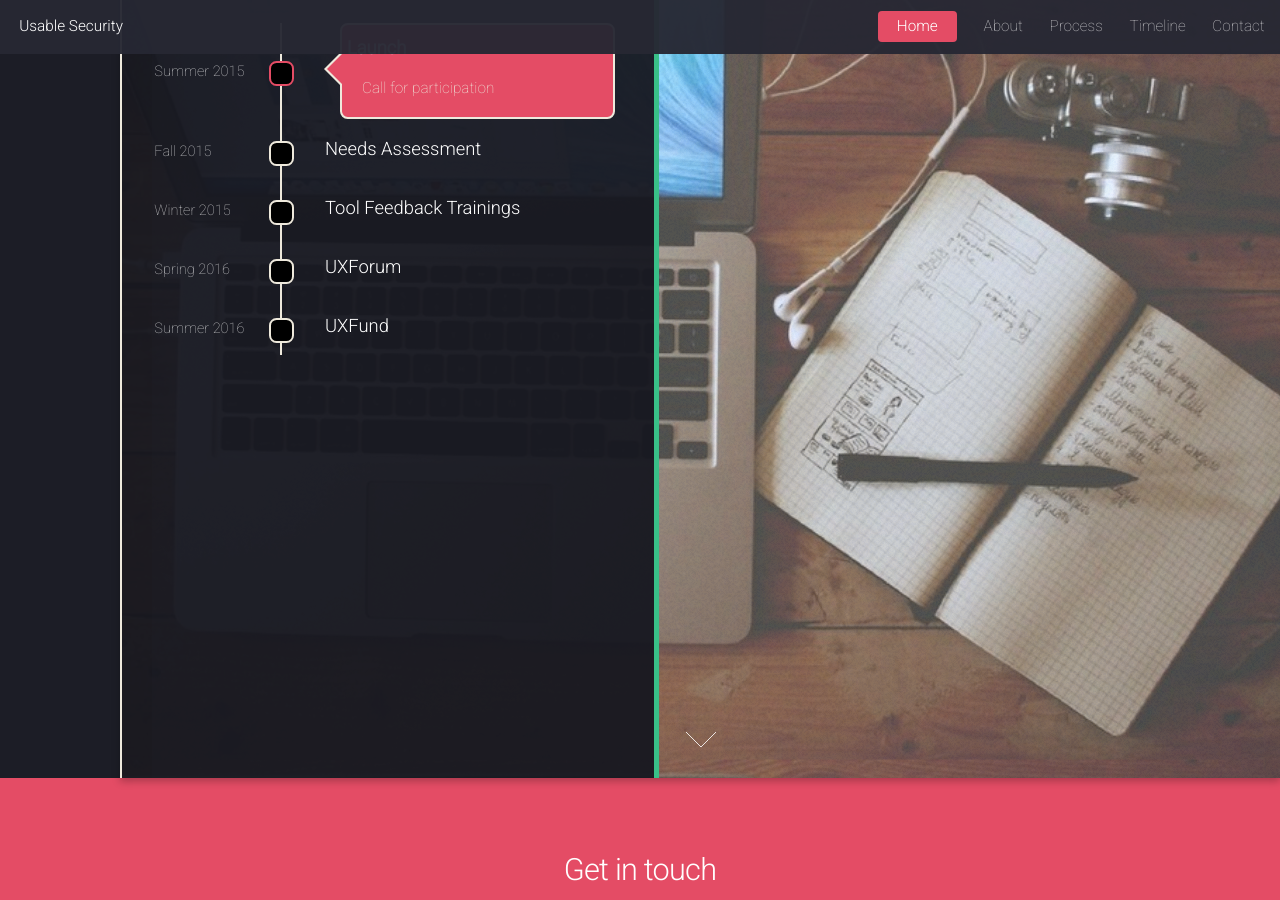
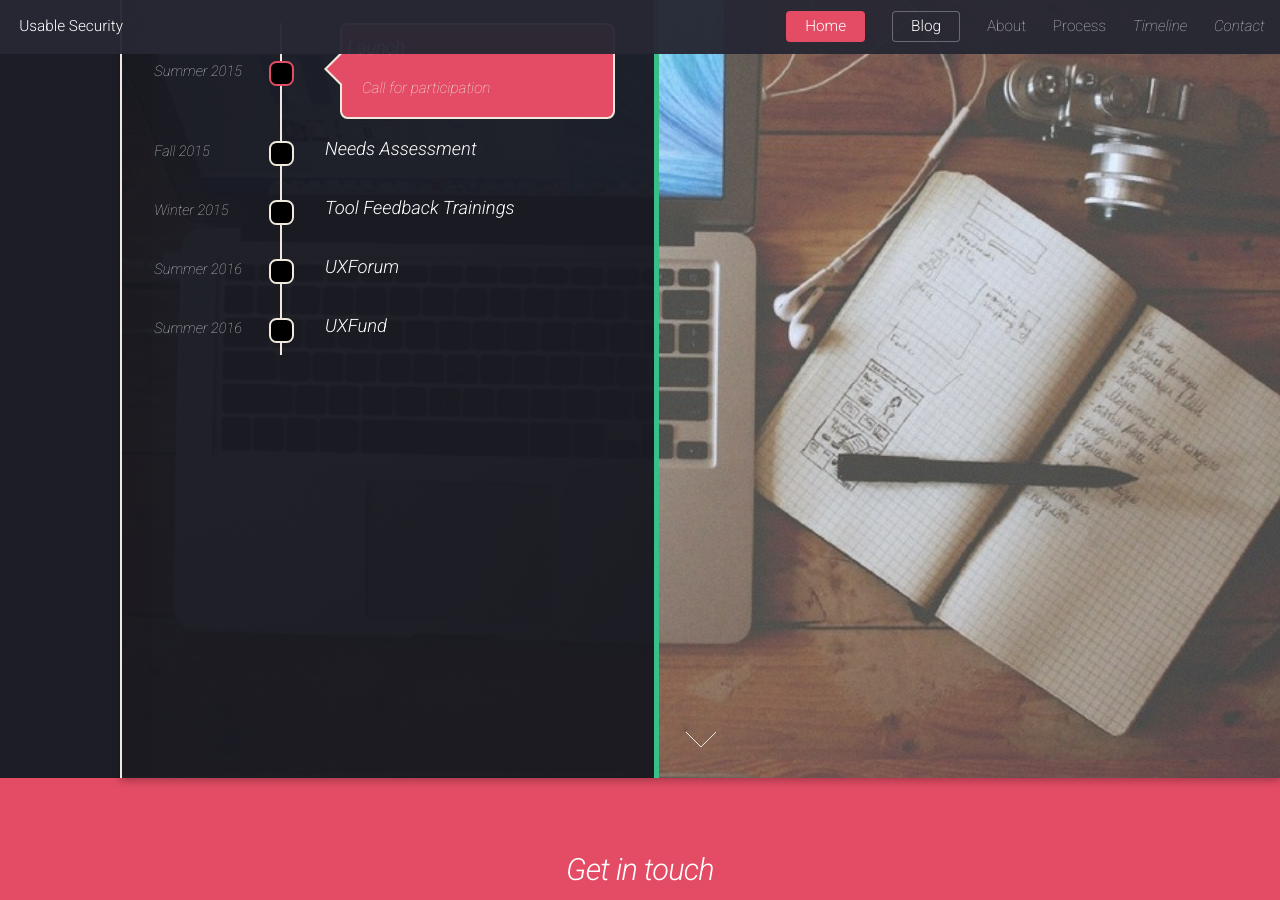
Before and after one commit to OpenInternet/USABLE-website, a Jekyll site: the page index.html, which Jekyll copies as it is, in a window 1280 px wide and 900 px high, scrolled down 2689 px. Built offline with Jekyll 4.4.1, drawn with Linux system fonts in a browser that asks for light colours; comment, search, counter and statistics services are not loaded.

Commit message:
add blog links to includes and main html files

```diff
--- a/_includes/header.html
+++ b/_includes/header.html
@@ -7,6 +7,7 @@
             <li><a class="button" href="/index.html">Home</a>
             <ul>
               <li><a href="/index.html#about">About</a></li>
+              <li><a class="button" href="/blog.html">Blog</a></li>
               <li><a href="/index.html#process">Process</a></li>
               <li><a href="/index.html#timeline">Timeline</a></li>
             </ul></li>
--- a/index.html
+++ b/index.html
@@ -42,14 +42,14 @@
 				<nav id="nav">
 					<ul>
 						<li><a class="button special" href="index.html">Home</a></li>
+						<li><a class="button" href="/blog.html">Blog</a></li>
 						<li><a href="index.html#about">About</a></li>
 						<li><a href="index.html#process">Process</a>
-<!--							<ul>
+							<ul>
 								<li><a href="tft.html">Feedback Trainings</a></li>
 								<li><a href="uxforum.html">UXForum</a></li>
 								<li><a href="uxfund.html">UXFund</a></li><em>
 							</ul>
--->
 						</li>
 						<li><a href="index.html#timeline">Timeline</a></li>
 <!--						<li><a href="index.html#scale">Why USABLE?</a></li>-->
@@ -222,11 +222,11 @@
     <input class='radio' id='work2' name='works' type='radio'>
     <div class="relative">
       <label for='work2'>UXForum</label>
-      <span class='date'>Spring 2016</span>
+      <span class='date'>Summer 2016</span>
       <span class='circle'></span>
     </div>
     <div class='timecontent'>
-      <p>Prioritizing usability changes and themes</p>
+      <p>Commmunity-led prioritizing usability changes and themes</p>
     </div>
   </li>
   <li class='work'>
--- a/trainings.html
+++ b/trainings.html
@@ -41,6 +41,7 @@
 								<nav id="nav">
 					<ul>
 						<li><a class="button" href="index.html">Home</a>
+						<li><a class="button" href="/blog.html">Blog</a></li>
 						<ul>
 							<li><a href="index.html#about">About</a></li>
 							<li><a href="index.html#process">Process</a></li>
--- a/uxforum.html
+++ b/uxforum.html
@@ -41,6 +41,7 @@
 				<nav id="nav">
 					<ul>
 						<li><a class="button" href="index.html">Home</a>
+						<li><a class="button" href="/blog.html">Blog</a></li>
 						<ul>
 							<li><a href="index.html#about">About</a></li>
 							<li><a href="index.html#process">Process</a></li>
--- a/uxfund.html
+++ b/uxfund.html
@@ -41,6 +41,7 @@
 				<nav id="nav">
 					<ul>
 						<li><a class="button" href="index.html">Home</a>
+						<li><a class="button" href="/blog.html">Blog</a></li>
 						<ul>
 							<li><a href="index.html#about">About</a></li>
 							<li><a href="index.html#process">Process</a></li>
```
